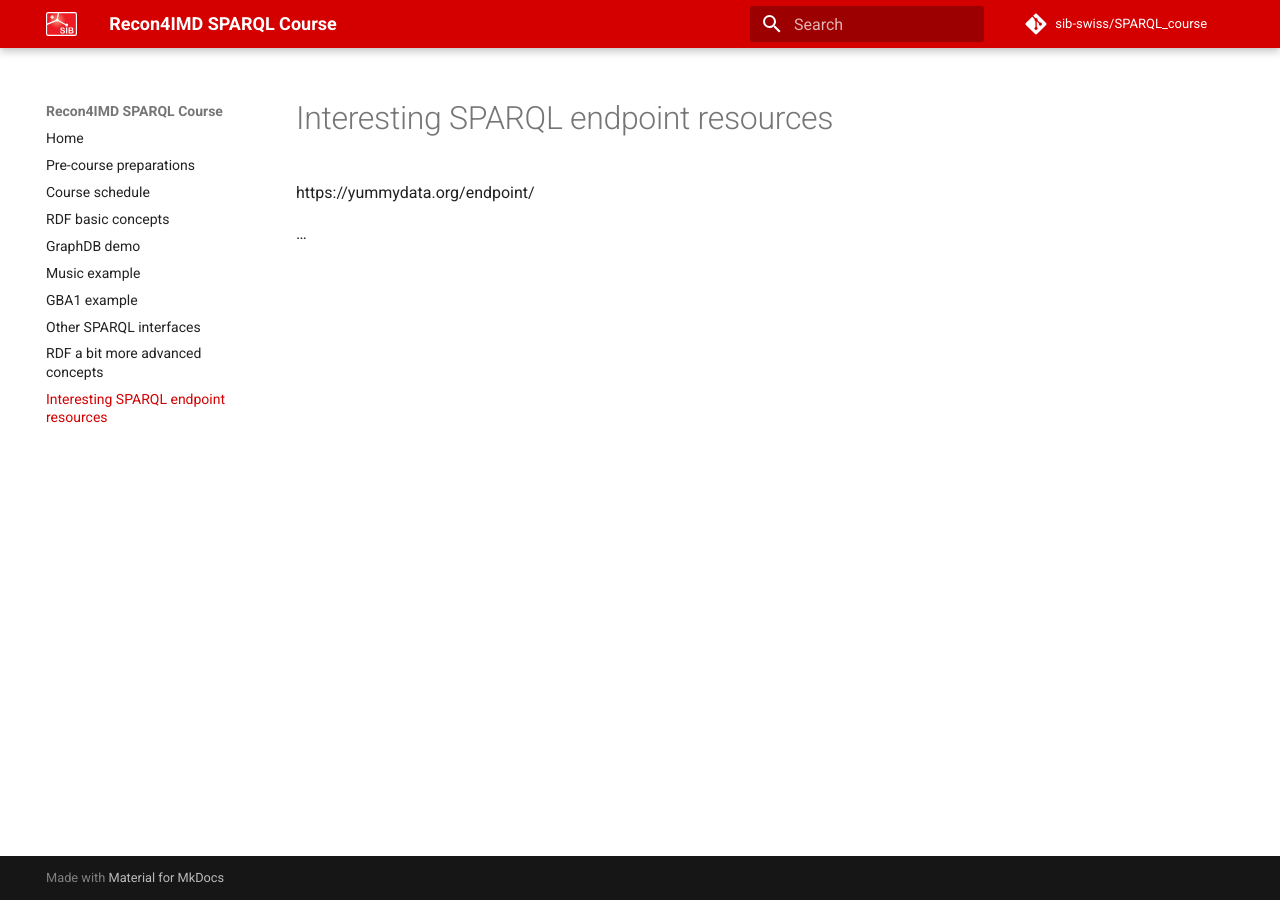
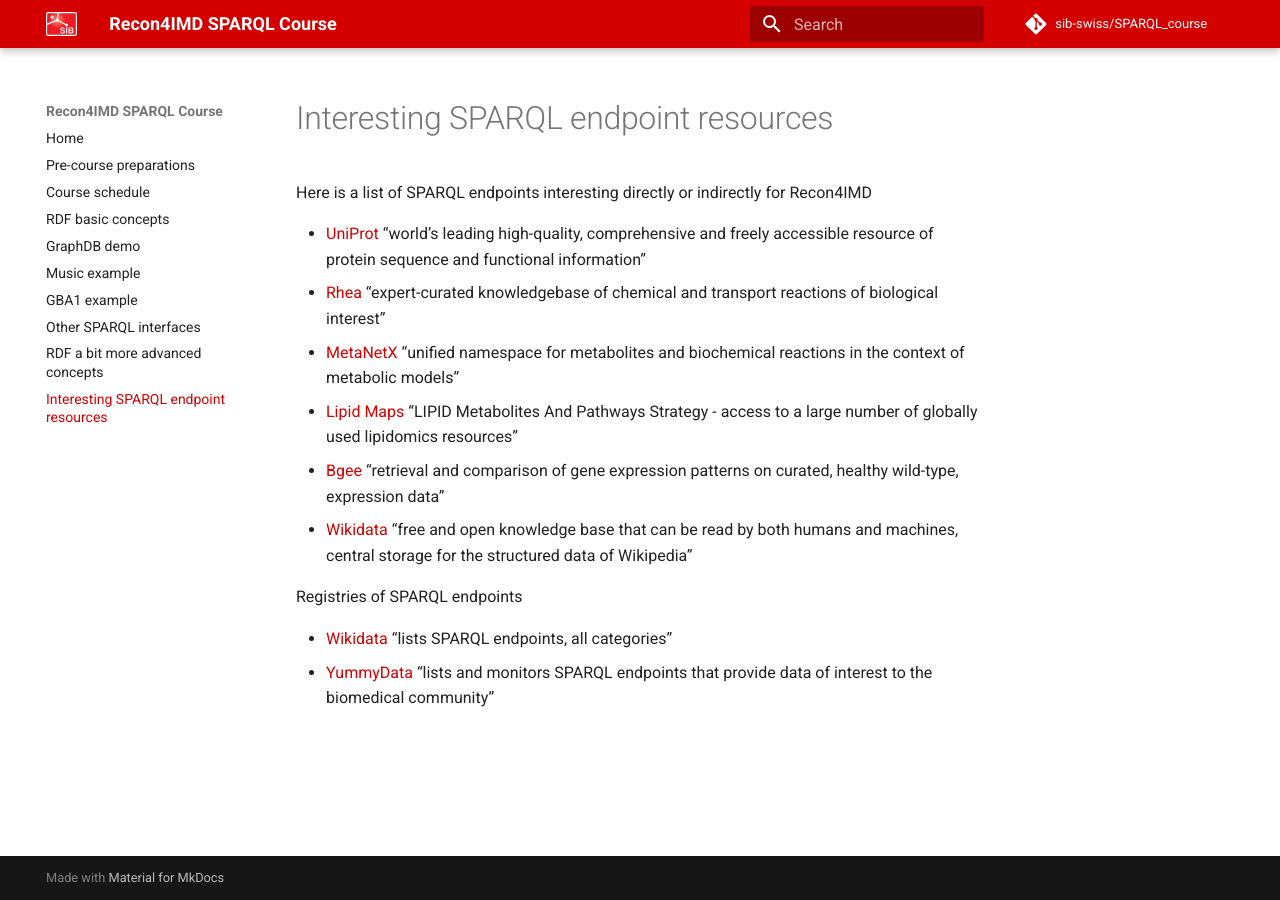
Before and after one commit to sib-swiss/SPARQL_course, an MkDocs documentation site: the page built from docs/interesting_endpoints.md, in a window 1280 px wide. Built offline with MkDocs 1.6.1 and Material for MkDocs 9.7.7, drawn with Linux system fonts in a browser that asks for light colours; comment, search, counter and statistics services are not loaded.

Commit message:
Add the Interesting SPARQL endpoint resources section

```diff
--- a/docs/interesting_endpoints.md
+++ b/docs/interesting_endpoints.md
@@ -1,5 +1,16 @@
 # Interesting SPARQL endpoint resources
 
-https://yummydata.org/endpoint/
+Here is a list of SPARQL endpoints interesting directly or indirectly for Recon4IMD
 
-...
+- [UniProt](https://sparql.uniprot.org/) "world's leading high-quality, comprehensive and freely accessible resource of protein sequence and functional information"
+- [Rhea](https://sparql.rhea-db.org/) "expert-curated knowledgebase of chemical and transport reactions of biological interest"
+- [MetaNetX](https://rdf.metanetx.org/) "unified namespace for metabolites and biochemical reactions in the context of metabolic models"
+- [Lipid Maps](https://www.lipidmaps.org/resources/sparql) "LIPID Metabolites And Pathways Strategy - access to a large number of globally used lipidomics resources"
+- [Bgee](https://www.bgee.org/sparql/) "retrieval and comparison of gene expression patterns on curated, healthy wild-type, expression data"
+- [Wikidata](https://query.wikidata.org/) "free and open knowledge base that can be read by both humans and machines, central storage for the structured data of Wikipedia"
+
+
+Registries of SPARQL endpoints
+
+- [Wikidata](https://www.wikidata.org/wiki/Wikidata:Lists/SPARQL_endpoints) "lists SPARQL endpoints, all categories"
+- [YummyData](https://yummydata.org/endpoint/) "lists and monitors SPARQL endpoints that provide data of interest to the biomedical community"
```
